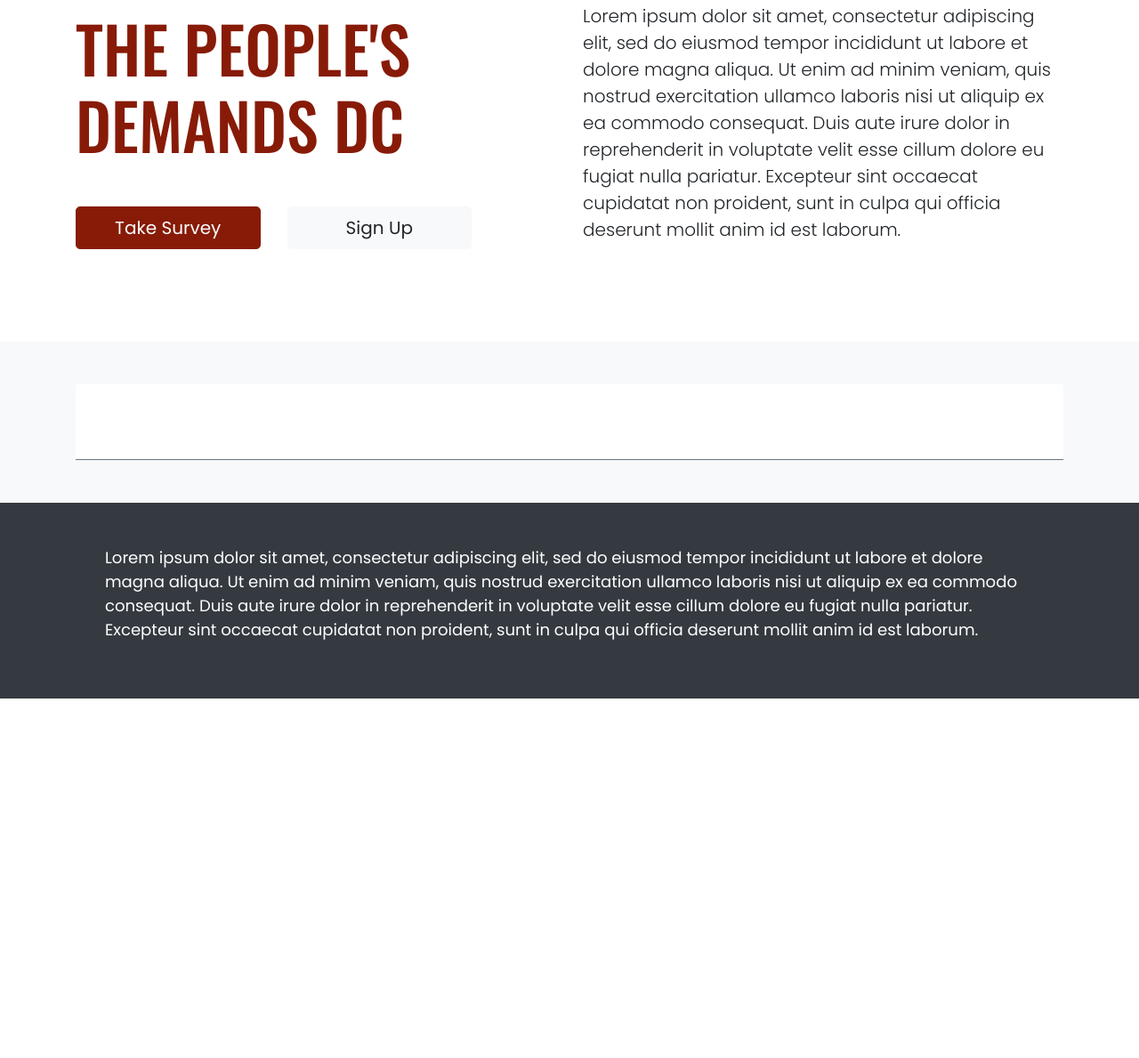
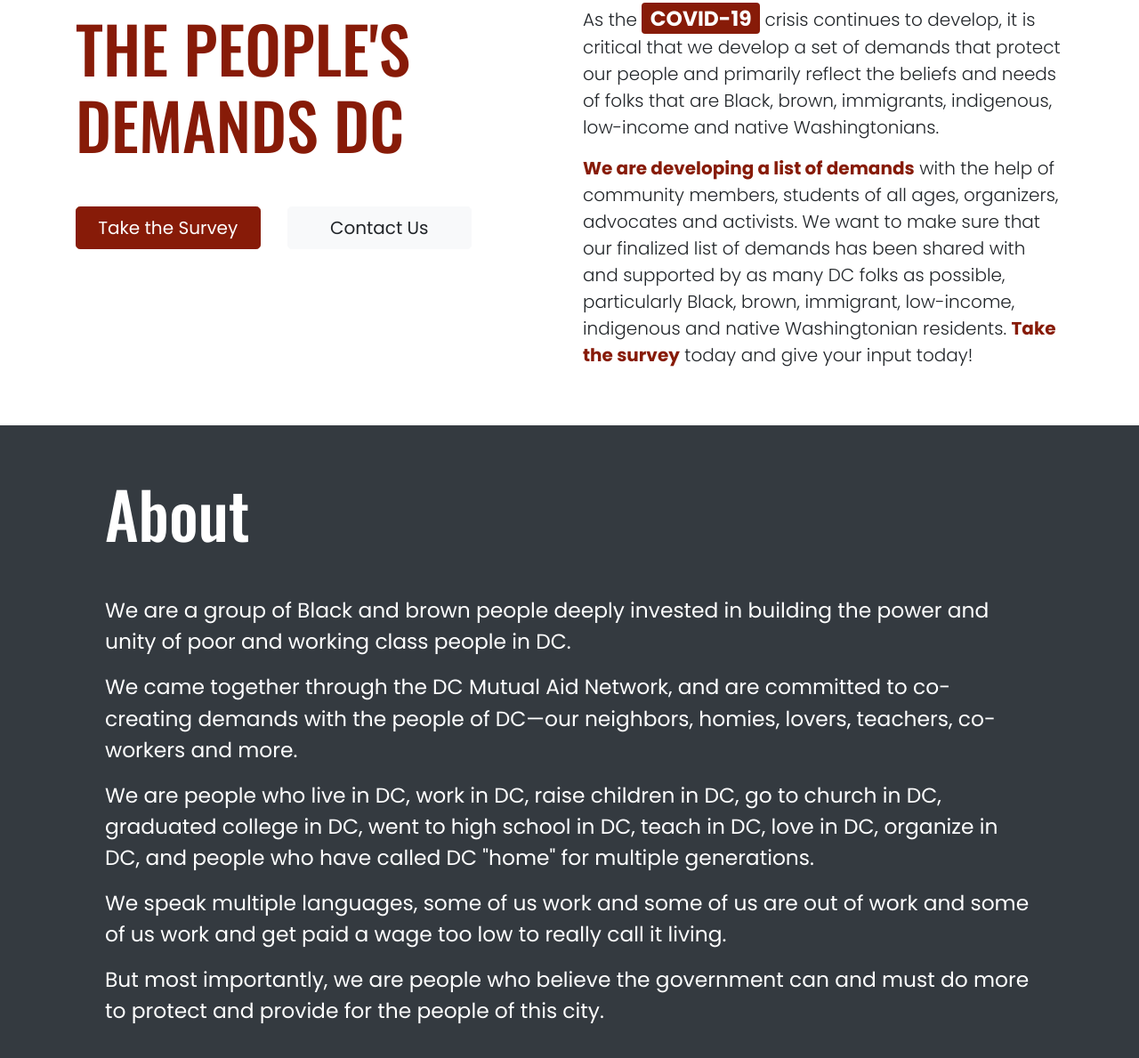
Before and after one commit to lomaxap/the-peoples-demands-dc, a website built with webpack: page src/views/index.html in a window 1280 px wide. Shown: the part 45-1234 px from the top of the page at 89% size. Before the commit the page ends 830 px from the top, so only its background shows below. Built offline with nearby package versions, Linux system fonts and the light colour scheme; some packages are replaced by stand-ins of ours.

Commit message:
actual content

```diff
--- a/src/styles/_main.scss
+++ b/src/styles/_main.scss
@@ -18,6 +18,7 @@ $theme-colors: (
 @import "~bootstrap/scss/navbar";
 @import "~bootstrap/scss/card";
 @import "~bootstrap/scss/buttons";
+@import "~bootstrap/scss/badge";
 
 @import "navbar";
 
--- a/src/views/index.html
+++ b/src/views/index.html
@@ -7,29 +7,50 @@
         The People's Demands DC
       </h1>
       <div class="row">
-        <div class="col-sm-6 col-lg-5 mb-2">
-          <a class="btn btn-primary btn-lg btn-block" href="#">Take Survey</a>
+        <div class="col-md-6 col-lg-5 mb-2">
+          <a
+            class="btn btn-primary btn-lg btn-block"
+            href="https://forms.gle/womHXTDVU7Bw3uWu8"
+            target="_blank"
+            >Take the Survey</a
+          >
         </div>
-        <div class="col-sm-6 col-lg-5 mb-2">
-          <a class="btn btn-light btn-lg btn-block" href="#">Sign Up</a>
+        <div class="col-md-6 col-lg-5 mb-2">
+          <a
+            class="btn btn-light btn-lg btn-block"
+            href="mailto:thepeoplesdemandsDC@gmail.com"
+            target="_blank"
+            >Contact Us</a
+          >
         </div>
       </div>
     </div>
-    <div class="col-lg-6">
-      <p id="intro" class="lead">
-        Lorem ipsum dolor sit amet, consectetur adipiscing elit, sed do eiusmod
-        tempor incididunt ut labore et dolore magna aliqua. Ut enim ad minim
-        veniam, quis nostrud exercitation ullamco laboris nisi ut aliquip ex ea
-        commodo consequat. Duis aute irure dolor in reprehenderit in voluptate
-        velit esse cillum dolore eu fugiat nulla pariatur. Excepteur sint
-        occaecat cupidatat non proident, sunt in culpa qui officia deserunt
-        mollit anim id est laborum.
+    <div id="intro" class="col-lg-6 lead">
+      <p>
+        As the
+        <span class="badge badge-primary text-size-lg">COVID-19</span> crisis
+        continues to develop, it is critical that we develop a set of demands
+        that protect our people and primarily reflect the beliefs and needs of
+        folks that are Black, brown, immigrants, indigenous, low-income and
+        native Washingtonians.
+      </p>
+      <p>
+        <span class="text-primary font-weight-bold"
+          >We are developing a list of demands</span
+        >
+        with the help of community members, students of all ages, organizers,
+        advocates and activists. We want to make sure that our finalized list of
+        demands has been shared with and supported by as many DC folks as
+        possible, particularly Black, brown, immigrant, low-income, indigenous
+        and native Washingtonian residents.
+        <span class="text-primary font-weight-bold">Take the survey</span> today
+        and give your input today!
       </p>
     </div>
   </div>
 </div>
 
-<div class="bg-light">
+<!-- <div class="bg-light">
   <div id="demands" class="container pt-5 pb-5">
     <% pageData.demands.forEach((demand, index) => { %>
     <div
@@ -48,18 +69,34 @@
     </div>
     <% }) %>
   </div>
-</div>
+</div> -->
 
-<div class="bg-dark text-white text-size-md">
+<div class="bg-dark text-white text-size-lg">
   <div id="about" class="container p-5">
+    <h1 class="display-3 mt-2 mb-5">About</h1>
     <p>
-      Lorem ipsum dolor sit amet, consectetur adipiscing elit, sed do eiusmod
-      tempor incididunt ut labore et dolore magna aliqua. Ut enim ad minim
-      veniam, quis nostrud exercitation ullamco laboris nisi ut aliquip ex ea
-      commodo consequat. Duis aute irure dolor in reprehenderit in voluptate
-      velit esse cillum dolore eu fugiat nulla pariatur. Excepteur sint occaecat
-      cupidatat non proident, sunt in culpa qui officia deserunt mollit anim id
-      est laborum.
+      We are a group of Black and brown people deeply invested in building the
+      power and unity of poor and working class people in DC.
+    </p>
+    <p>
+      We came together through the DC Mutual Aid Network, and are committed to
+      co-creating demands with the people of DC&mdash;our neighbors, homies,
+      lovers, teachers, co-workers and more.
+    </p>
+    <p>
+      We are people who live in DC, work in DC, raise children in DC, go to
+      church in DC, graduated college in DC, went to high school in DC, teach in
+      DC, love in DC, organize in DC, and people who have called DC "home" for
+      multiple generations.
+    </p>
+    <p>
+      We speak multiple languages, some of us work and some of us are out of
+      work and some of us work and get paid a wage too low to really call it
+      living.
+    </p>
+    <p>
+      But most importantly, we are people who believe the government can and
+      must do more to protect and provide for the people of this city.
     </p>
   </div>
 </div>
```
Also changed, not shown: src/views/_site.html (+8 -6 lines).
